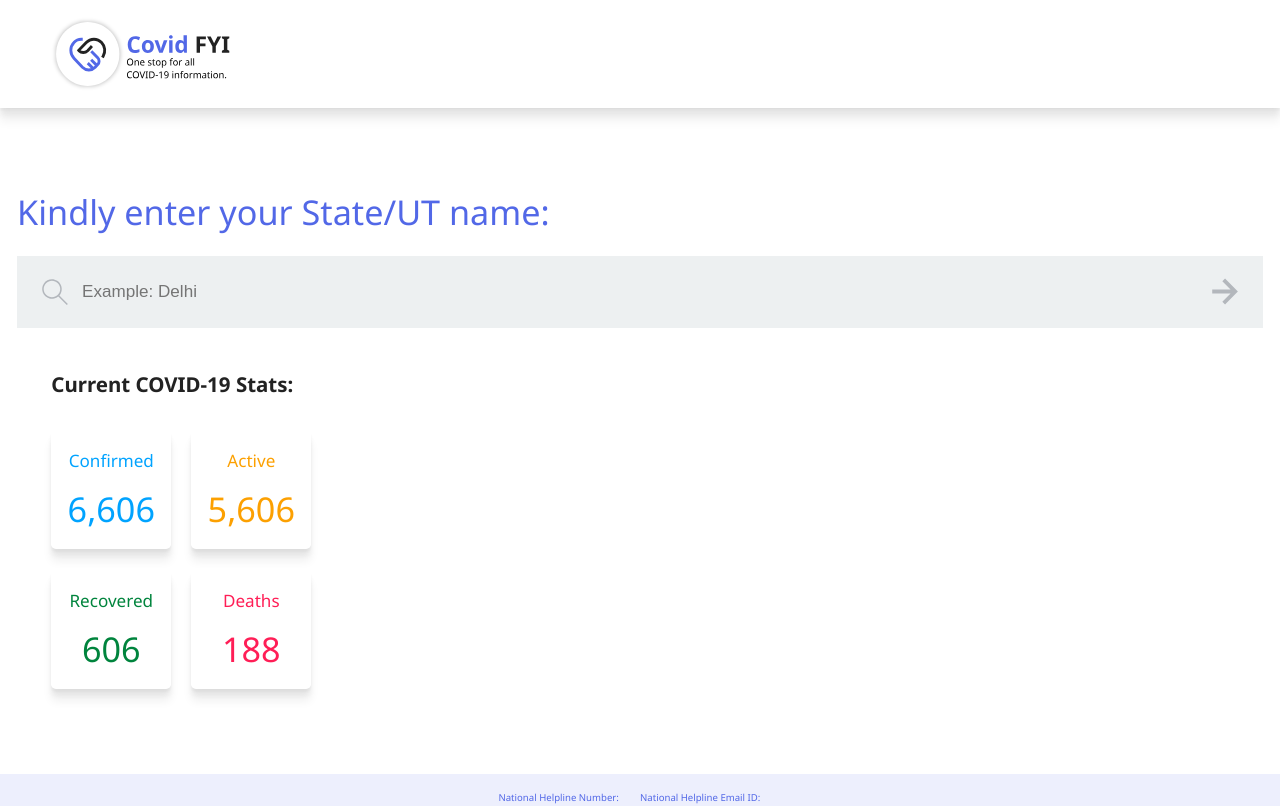
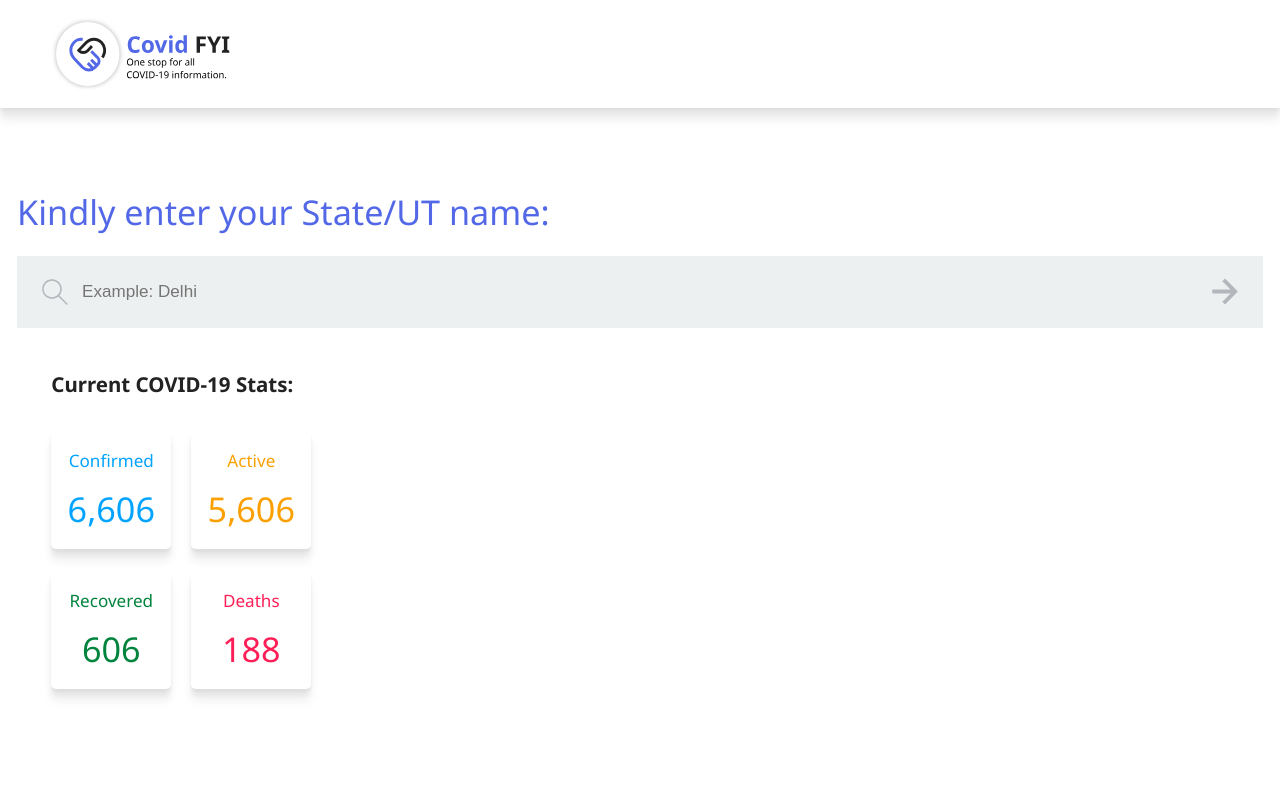
Before and after one commit to covidFYI/frontend, a Next.js app: page / in a window 1280 px wide. Shown: the top 806 px of the page. Built offline with nearby package versions, Linux system fonts and the light colour scheme.

Commit message:
layout fixes

```diff
--- a/public/css/components.css
+++ b/public/css/components.css
@@ -514,7 +514,7 @@ div.dropdown-navigation a.nav-item:hover {
     grid-template-columns: repeat(auto-fit, minmax(250px, 1fr));
     grid-auto-rows: auto;
     grid-gap: 20px;
-    margin-bottom: 200px;
+    padding-bottom: 200px;
 }
 
 .data-card {
--- a/public/css/layout.css
+++ b/public/css/layout.css
@@ -16,8 +16,8 @@
 }
 
 #__next > div {
-    /* position: relative; */
-    /* padding-bottom: 1.5rem; */
+    position: relative;
+    padding-bottom: 200px;
 }
 
 .tabbed-navigation {
```
